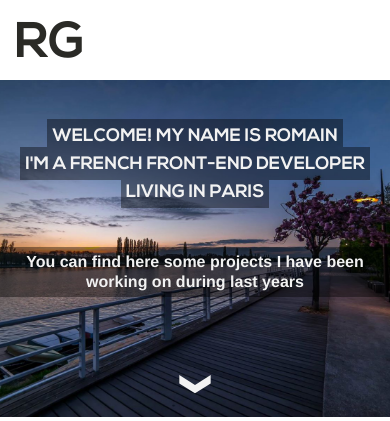
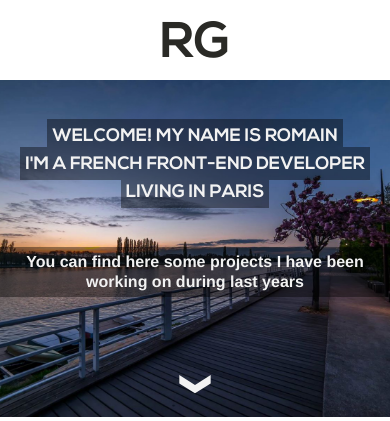
Before and after one commit to romaingazielly/folio, a PHP site: page / in a window 390 px wide. Shown: the top 421 px of the page. Run offline with PHP 8.4, Linux system fonts and the light colour scheme.

Commit message:
fix mobile

```diff
--- a/css/style.css
+++ b/css/style.css
@@ -46,7 +46,7 @@ h4 { font-size: 34px; font-family: "Helvetica Neue", Helvetica, Arial, Sans; col
     header nav ul li { width:99px; }
     header nav ul li a { height:80px; display:block; border-top:solid 1px #fff; border-bottom:solid 1px #fff; box-sizing:border-box; }
 
-    header nav ul#menu li { float:left; }
+    header nav ul#menu li { float:none; margin:auto; }
     header nav ul#menu li a { font:12px "nexa_bold"; color:#2a2a26; padding-top:34px; text-align:center; text-transform: uppercase; }
     header nav ul#menu li a:not(#logo), header nav ul#social {display:none;}
     header nav ul#menu li a:not(#logo):hover { color:#a1a1a1; }
@@ -59,6 +59,7 @@ h4 { font-size: 34px; font-family: "Helvetica Neue", Helvetica, Arial, Sans; col
 @media (min-width: 960px) {
     header nav ul#social {display:block;}
 
+    header nav ul#menu li { float:left; }
     header nav ul#social li.flip { position:relative; list-style-type:none; float:right; width:99px; height:80px; border-right:solid 1px #fff; cursor:pointer; }
     header nav ul#social li.flip .recto, header nav ul#social li.flip .verso { position:absolute; height:80px; width:99px; }
     header nav ul#social li.flip div a { display:block; height: 80px; width:99px; }
@@ -102,7 +103,7 @@ h4 { font-size: 34px; font-family: "Helvetica Neue", Helvetica, Arial, Sans; col
 -------------------*/
 @media (min-width: 320px) {
     #works { position: relative; width: 100%; height: 100%; overflow: hidden; z-index: 1; }
-    .contentwrapper { position: relative; width: 100%; margin: 0 auto; font-size: 13px; line-height: 25px;}
+    .contentwrapper { position: relative; width: 100%; margin: 0 auto; font-size: 13px; line-height: 25px; overflow:hidden;}
     .mini-works { cursor: pointer; position: relative; float: left; width:100%; height: 210px; color: #535353; clear: none; font-size: 14px; padding: 40px 10px 20px; text-align: center; line-height: 19px; }
     .mini-works .description{padding:0 10%;}
     .mini-works li { list-style: none; display: none; margin: 0px; font-weight: bold; font-size: 15px; }
--- a/index.html
+++ b/index.html
@@ -7,6 +7,7 @@
 <meta name="description" content="Freelance Front-end developer & Project manager, I will help you to develop your website. Thanks to my network, I can quickly build an adapted team to make your project alive! WordPress, Prestashop, others CMS & Framework. The choice will be set according your need!"/>
 <meta name="author" content="Romain GAZIELLY"/>
 <meta name="robots" content="index, follow"/>
+<meta name="viewport" content="width=device-width, initial-scale=1.0">
 <meta charset="UTF-8"/>
 <!--[if lt IE 9]>
 <script src="js/html5shiv.js"></script>
--- a/js/script.js
+++ b/js/script.js
@@ -19,6 +19,7 @@ var $window = $(window),
 $(function() {
 
 	$nbProject = $('.mini-works').length;
+	$heightProject = $(".contentwrapper").height();
 
 
 	// Redimentionne la home
@@ -88,7 +89,7 @@ function toggleBackButton() {
 		$(".button-back").stop().delay(1100).animate({marginLeft:0}, {queue: true, duration:300, easing:"easeOutQuad"});
 	} else {
 		$(".button-back").stop().animate({marginLeft:-90}, {queue: false, duration:300, easing:"easeOutQuad"});
-		$(".contentwrapper").animate({height: 420}, {queue: false, duration:700, easing:"easeInOutQuart"});
+		$(".contentwrapper").animate({height: $heightProject}, {queue: false, duration:700, easing:"easeInOutQuart"});
 	}
 }
 
```
